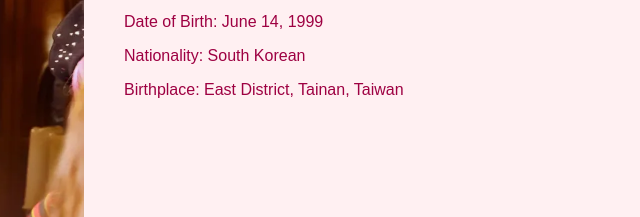
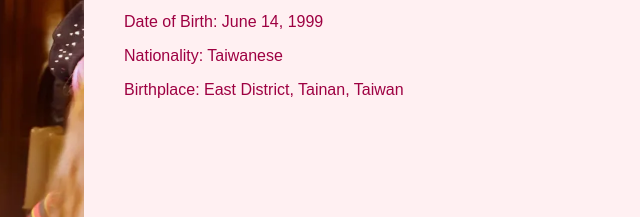
Before and after one commit to airicbear/twice, a plain HTML site: page index.html in a window 1280 px wide. Shown: the part 8266-8483 px from the top of the page, 556-1196 px from the left. Drawn offline with Linux system fonts and the light colour scheme; a web font is replaced by a local one.

Commit message:
Tzuyu is Taiwanese

```diff
--- a/index.html
+++ b/index.html
@@ -264,7 +264,7 @@
             </p>
             <p>
               <span class="property">Nationality:</span>
-              <span class="value">South Korean</span>
+              <span class="value">Taiwanese</span>
             </p>
             <p>
               <span class="property">Birthplace:</span>
```
